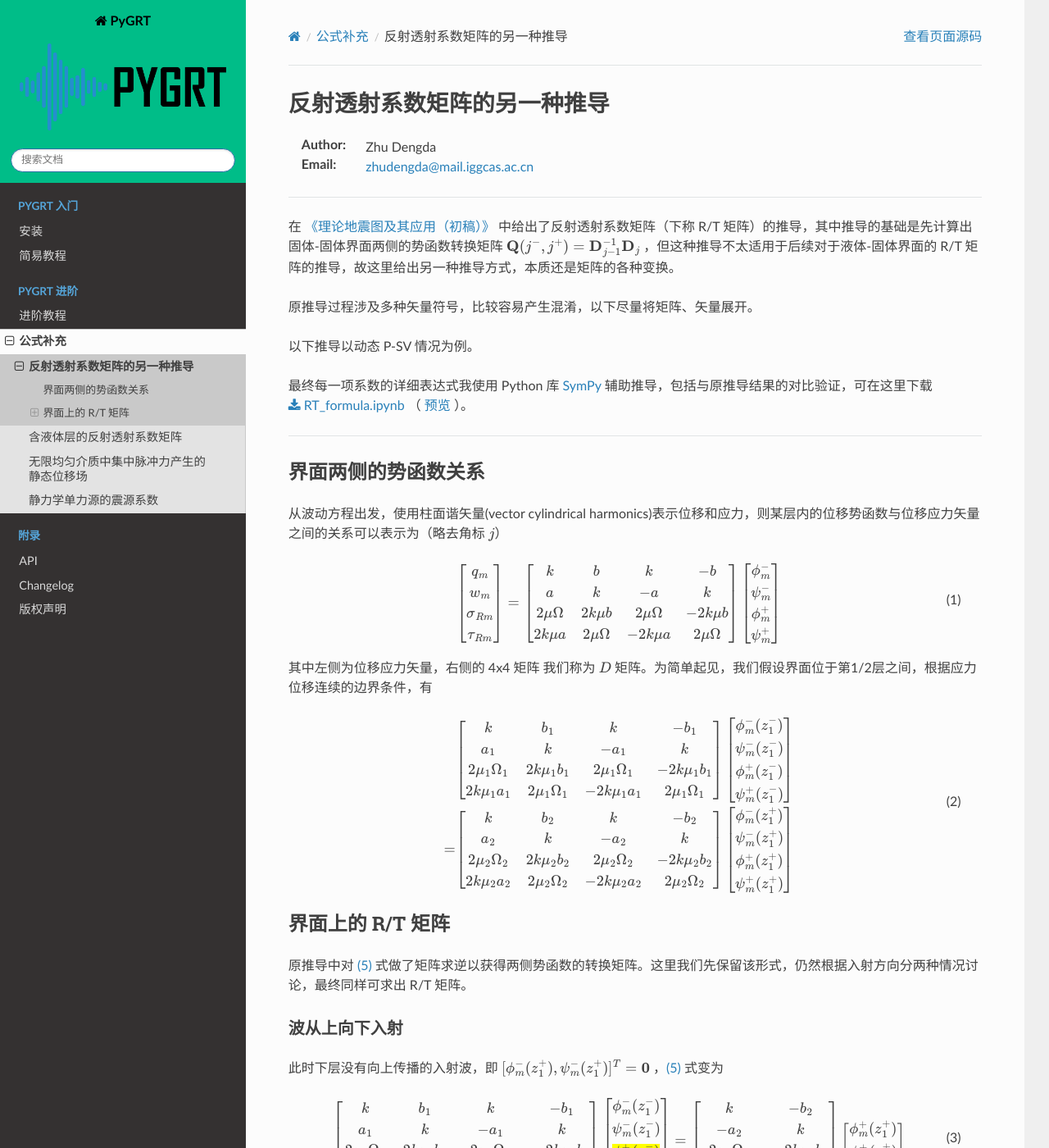
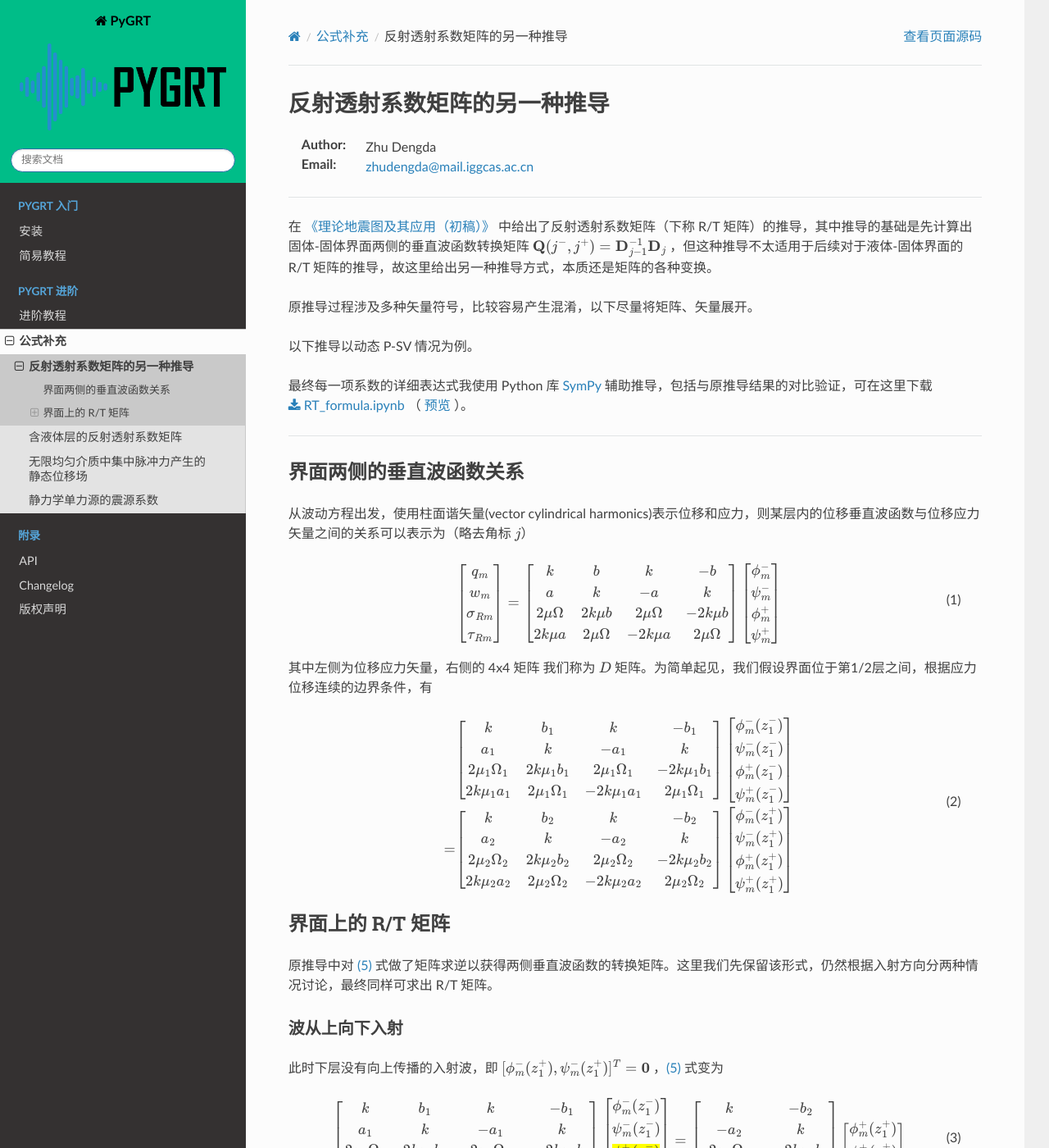
Before and after one commit to Dengda98/PyGRT, a Sphinx documentation site: the page built from docs/source/Formula/RT.rst, in a window 1280 px wide and 1400 px high. Shown: the whole window at 82% size. Built offline with Sphinx 7.4.7 and the Read the Docs theme 3.1.0, drawn with Linux system fonts in a browser that asks for light colours; pages that are not in the unit, such as notebooks, are missing from menus; the version number could not be read and is left out; comment, search, counter and statistics services are not loaded; some of the changed text lies outside the part shown.

Commit message:
fix typo

```diff
--- a/docs/source/Formula/RT.rst
+++ b/docs/source/Formula/RT.rst
@@ -6,7 +6,7 @@
 
 -----------------------------------------------------------
 
-在 :ref:`《理论地震图及其应用（初稿）》 <yao_init_manuscripts>` 中给出了反射透射系数矩阵（下称 R/T 矩阵）的推导，其中推导的基础是先计算出固体-固体界面两侧的势函数转换矩阵 :math:`\mathbf{Q}(j^-,j^+) = \mathbf{D}_{j-1}^{-1} \mathbf{D}_{j}` ，但这种推导不太适用于后续对于液体-固体界面的 R/T 矩阵的推导，故这里给出另一种推导方式，本质还是矩阵的各种变换。
+在 :ref:`《理论地震图及其应用（初稿）》 <yao_init_manuscripts>` 中给出了反射透射系数矩阵（下称 R/T 矩阵）的推导，其中推导的基础是先计算出固体-固体界面两侧的垂直波函数转换矩阵 :math:`\mathbf{Q}(j^-,j^+) = \mathbf{D}_{j-1}^{-1} \mathbf{D}_{j}` ，但这种推导不太适用于后续对于液体-固体界面的 R/T 矩阵的推导，故这里给出另一种推导方式，本质还是矩阵的各种变换。
 
 原推导过程涉及多种矢量符号，比较容易产生混淆，以下尽量将矩阵、矢量展开。
 
@@ -17,10 +17,10 @@
 ----------------------------------------
 
 
-界面两侧的势函数关系
+界面两侧的垂直波函数关系
 -----------------------------
 
-从波动方程出发，使用柱面谐矢量(vector cylindrical harmonics)表示位移和应力，则某层内的位移势函数与位移应力矢量之间的关系可以表示为（略去角标 :math:`j`）
+从波动方程出发，使用柱面谐矢量(vector cylindrical harmonics)表示位移和应力，则某层内的位移垂直波函数与位移应力矢量之间的关系可以表示为（略去角标 :math:`j`）
 
 .. math::
     :label:
@@ -77,7 +77,7 @@
 界面上的 R/T 矩阵
 --------------------------
 
-原推导中对 :eq:`layer12` 式做了矩阵求逆以获得两侧势函数的转换矩阵。这里我们先保留该形式，仍然根据入射方向分两种情况讨论，最终同样可求出 R/T 矩阵。
+原推导中对 :eq:`layer12` 式做了矩阵求逆以获得两侧垂直波函数的转换矩阵。这里我们先保留该形式，仍然根据入射方向分两种情况讨论，最终同样可求出 R/T 矩阵。
 
 波从上向下入射
 ~~~~~~~~~~~~~~~~
@@ -109,7 +109,7 @@
     \psi_m^+ (z_1^+) \\
     \end{bmatrix}
 
-其中高亮部分的势函数为当前情况的“已知项”，通过移项+矩阵重排的方式可得到
+其中高亮部分的垂直波函数为当前情况的“已知项”，通过移项+矩阵重排的方式可得到
 
 .. math::
     :label: U2D
@@ -137,7 +137,7 @@
     \bbox[yellow] {\psi_m^+ (z_1^-)} \\
     \end{bmatrix}
 
-其中等号左边矩阵前两列的负号由移项产生，此时左边的势函数矢量（作为未知量）已经变成两层的混合版本，适定方程可简单使用逆矩阵求解，得到
+其中等号左边矩阵前两列的负号由移项产生，此时左边的垂直波函数矢量（作为未知量）已经变成两层的混合版本，适定方程可简单使用逆矩阵求解，得到
 
 .. math::
     :label:
@@ -192,7 +192,7 @@
     \psi_m^+ (z_1^+) \\
     \end{bmatrix}
 
-其中高亮部分的势函数同样为当前情况的“已知项”，为保持与 :eq:`U2D` 式的形式匹配，通过类似的移项+矩阵重排的方式可得到
+其中高亮部分的垂直波函数同样为当前情况的“已知项”，为保持与 :eq:`U2D` 式的形式匹配，通过类似的移项+矩阵重排的方式可得到
 
 .. math::
     :label: D2U
--- a/docs/source/Formula/static_source.rst
+++ b/docs/source/Formula/static_source.rst
@@ -81,7 +81,7 @@
     \\
     \mathbf{P}_m &= \mathbf{e}_z J_m(kr)e^{im\theta}
 
-将 :eq:`u_pot3` 式和 :eq:`pot3` 式代入 :eq:`u_qwv` 式，得到系数 :math:`q_m, v_m, w_m` 和势函数之间的关系，
+将 :eq:`u_pot3` 式和 :eq:`pot3` 式代入 :eq:`u_qwv` 式，得到系数 :math:`q_m, v_m, w_m` 和垂直波函数之间的关系，
 
 .. math::
     :label: qwv_pot
@@ -93,7 +93,7 @@
     v_m &= \chi_m
     \\
 
-其中三个势函数均吸收了 :math:`k` 因子，即 :math:`\phi_m \leftarrow k\phi_m, \psi_m \leftarrow k\psi_m, \chi_m \leftarrow k\chi_m` ，这会体现在后续的震源系数中。
+其中三个垂直波函数均吸收了 :math:`k` 因子，即 :math:`\phi_m \leftarrow k\phi_m, \psi_m \leftarrow k\psi_m, \chi_m \leftarrow k\chi_m` ，这会体现在后续的震源系数中。
 
 为了求解震源系数，需将 :doc:`static_uniform` 部分的最终表达式展开成 :eq:`u_qwv` 的形式，对应的垂直波函数的系数 :math:`(B_m, D_m, F_m)` 即为震源系数。具体而言，我们可将位移同一分量的不同表达式进行对比得到震源系数。将 :eq:`qwv_pot` 式代入 :eq:`u_qwv` 式，柱坐标系下的位移三分量表达式为
 
```
Also changed, not shown: docs/source/Formula/RT_liquid.rst (+5 -5 lines).
